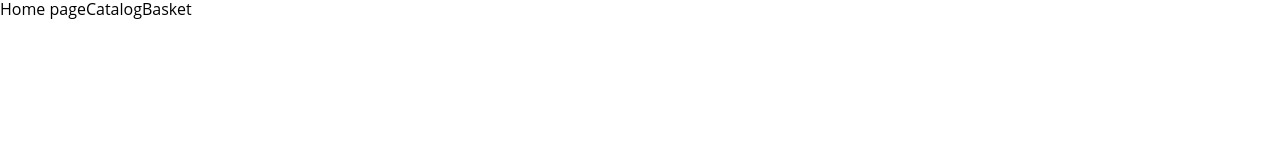
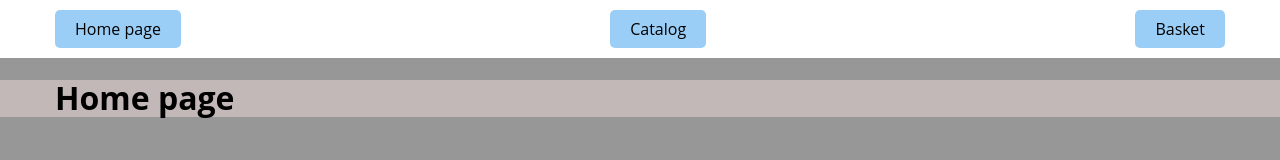
Before and after one commit to IvanKatrenko/shop-online, a plain HTML site: page index.html in a window 1280 px wide. Drawn offline with Linux system fonts and the light colour scheme.

Commit message:
modified main.js and css styles

```diff
--- a/css/style.css
+++ b/css/style.css
@@ -19,4 +19,55 @@ img {
 
 body {
   font-family: "Open Sans", sans-serif;
+  background-color: rgb(152, 151, 151);
 }
+
+.container {
+  max-width: 1200px;
+  padding: 0 15px;
+  margin: 0 auto;
+}
+
+.btn {
+  background-color: rgb(155, 206, 246);
+  color: rgb(0, 0, 0);
+  padding: 10px 20px;
+  border-radius: 5px;
+  border: none;
+  outline: 1px solid transparent;
+  cursor: pointer;
+}
+
+.btn:hover {
+  background-color: rgb(157, 155, 155);
+  color: rgb(155, 206, 246);
+}
+
+.btn:active {
+  background-color: rgb(155, 206, 246);
+  color: rgb(0, 0, 0);
+}
+
+.btn:focus {
+  outline-color: 1px solid rgb(155, 206, 246);
+}
+
+/* header section */
+header {
+  background-color: rgb(255, 255, 255);
+  padding: 10px 0;
+  margin-bottom: 20px;
+}
+
+/* navigation section  */
+.navigation {
+  display: flex;
+  justify-content: space-between;
+  align-items: center;
+  gap: 10px;
+}
+
+/* container */
+.page-container {
+  background-color: rgb(194, 184, 184);
+}
--- a/js/main.js
+++ b/js/main.js
@@ -34,5 +34,41 @@ function getHeader() {
     return header;
 }
 
+// main section code
+function getPageContainer() {
+    const main = document.createElement('main');
+    main.classList.add('page-container');
+
+    return main;
+}
+
+//сreate  main title code
+function getMainTitle(text) {
+    const title = document.createElement('h1');
+    title.classList.add('main-title');
+    title.textContent = text;
+    return title;
+}
+
+//home page code
+function getMainPage() {
+    const page = document.createElement('div');
+    page.classList.add('page', 'main-page', 'container');
+
+    const mainTitle = getMainTitle('Home page');
+
+    const list = document.createElement('ul');
+    list.classList.add('product-list', 'list-reset');
+
+    page.append(mainTitle); //add main title in page
+    return page;
+
+}
+
 const header = getHeader();
-app.appendChild(header)
+const pageContainer = getPageContainer();
+
+const mainPage = getMainPage();
+pageContainer.append(mainPage);
+
+app.append(header, pageContainer)
```
